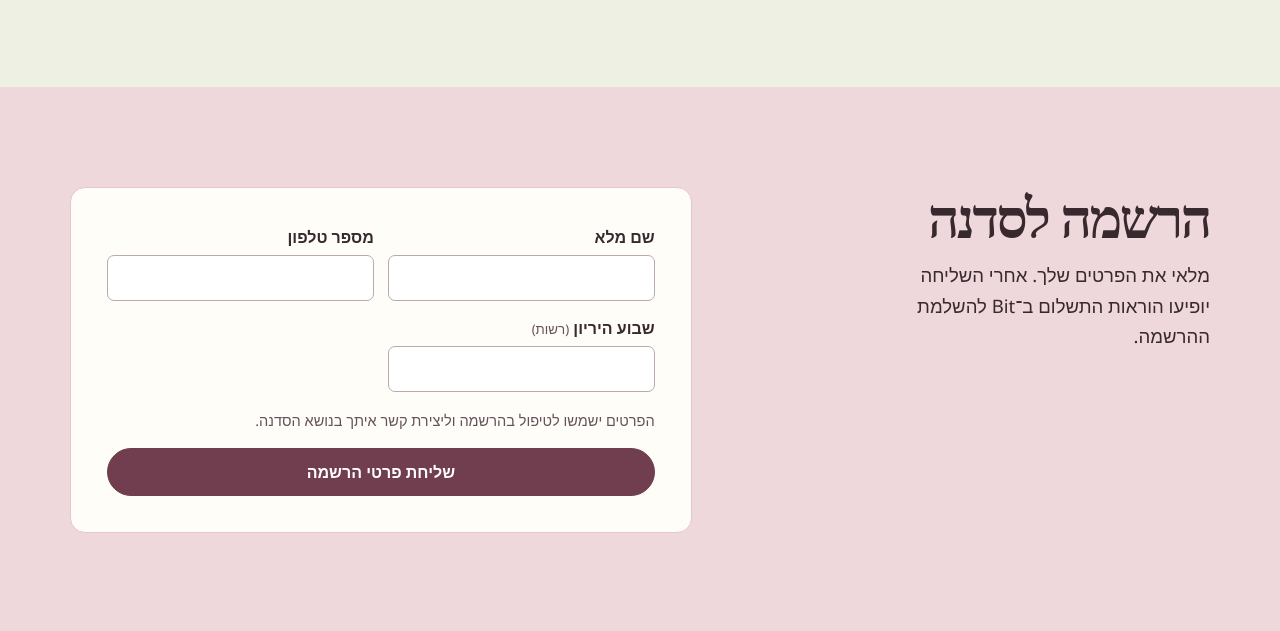
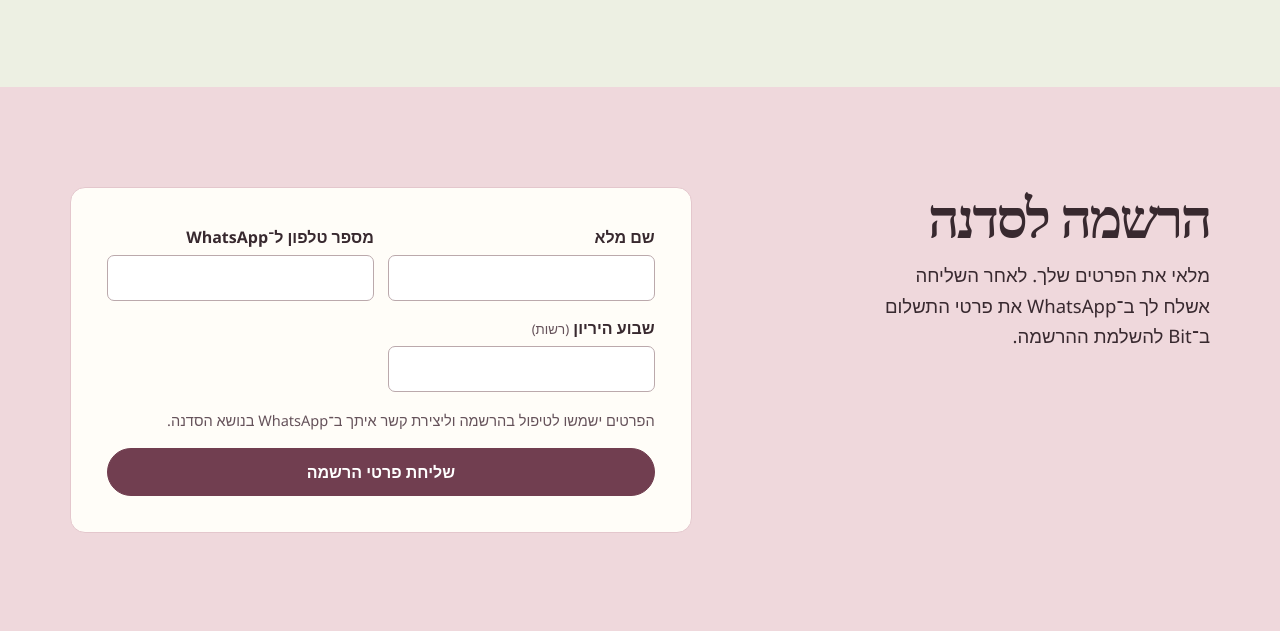
Before and after one commit to rubinshteindan-cloud/natalie-lactation, a plain HTML site: page workshop/index.html in a window 1280 px wide. Shown: the part 3195-3826 px from the top of the page. Drawn offline with Linux system fonts and the light colour scheme.

Commit message:
Explain WhatsApp payment follow-up on the workshop form

```diff
--- a/workshop/index.html
+++ b/workshop/index.html
@@ -8,7 +8,7 @@
   <title>סדנת הכנה להנקה | נטלי בארטפלד</title>
   <link rel="icon" type="image/webp" href="assets/nb-logo.webp">
   <link rel="stylesheet" href="assets/style.css?v=5">
-  <script src="workshop.js?v=3" defer></script>
+  <script src="workshop.js?v=4" defer></script>
   <script src="assets/site.js?v=3" defer></script>
 </head>
 <body>
@@ -97,10 +97,10 @@
             <div hidden><label>השאירי שדה זה ריק <input name="website" autocomplete="off" tabindex="-1"></label></div>
             <div class="registration-fields">
               <label>שם מלא <input name="full_name" autocomplete="name" maxlength="120" required></label>
-              <label>מספר טלפון <input name="phone" type="tel" autocomplete="tel" dir="ltr" maxlength="30" required></label>
+              <label>מספר טלפון ל־WhatsApp <input name="phone" type="tel" autocomplete="tel" dir="ltr" maxlength="30" required></label>
               <label>שבוע היריון <small>(רשות)</small><input name="pregnancy_week" type="number" inputmode="numeric" min="1" max="45" step="1"></label>
             </div>
-            <p class="form-privacy" id="registration-privacy">הפרטים ישמשו לטיפול בהרשמה וליצירת קשר איתך בנושא הסדנה.</p>
+            <p class="form-privacy" id="registration-privacy">הפרטים ישמשו לטיפול בהרשמה וליצירת קשר איתך ב־WhatsApp בנושא הסדנה.</p>
             <button class="button registration-submit" type="submit">שליחת פרטי הרשמה</button>
           </form>
         </div>
--- a/workshop/workshop.js
+++ b/workshop/workshop.js
@@ -27,11 +27,11 @@ window.workshop = {
   ],
   profileTitle: "נעים להכיר",
   profile: "נעים מאוד, אני נטלי בארטפלד, מדריכת הנקה מוסמכת ואמא לשלושה. אני יודעת שההנקה נראית לפעמים מהצד כמו תהליך טבעי שאמור לקרות אוטומטית אחרי הלידה, אבל בפועל, לא תמיד המציאות מתכתבת עם הציפייה הזאת. הסדנה שלי נועדה לתת לך כלים וידע מקדים כדי שתוכלי להתחיל ברוגע ובביטחון, ובהרגשה שיש למי לפנות במקרה שיהיו אתגרים.",
-  registrationIntro: "מלאי את הפרטים שלך. אחרי השליחה יופיעו הוראות התשלום ב־Bit להשלמת ההרשמה.",
+  registrationIntro: "מלאי את הפרטים שלך. לאחר השליחה אשלח לך ב־WhatsApp את פרטי התשלום ב־Bit להשלמת ההרשמה.",
   faq: [
     ["האם הסדנה מתאימה גם אם כבר הנקתי בעבר?", "כן. אפשר להגיע כדי לרענן את הידע, לשאול שאלות שעלו בפעם הקודמת ולהתכונן לימים הראשונים עם התינוק הבא."],
     ["אם אני רוצה להשתתף בסדנה אבל התאריך לא מסתדר לי?", "כתבי לי הודעה ונמצא פתרון."],
-    ["איך משלימים את ההרשמה ומשלמים?", "אחרי שליחת הפרטים יופיעו הוראות התשלום ב־Bit להשלמת ההרשמה. קישור למפגש יישלח בסמוך למועד הסדנה."],
+    ["איך משלימים את ההרשמה ומשלמים?", "אחרי שליחת הטופס אשלח לך ב־WhatsApp את פרטי התשלום ב־Bit. קישור למפגש יישלח בסמוך למועד הסדנה."],
     ["איזה עוד שירותים את מציעה?", "אני מציעה גם ביקורים פרטניים בביתך אם את מרגישה שיש קושי, כאבים או שמשהו מרגיש לך לא מדויק בהנקה."]
   ]
 };
```
